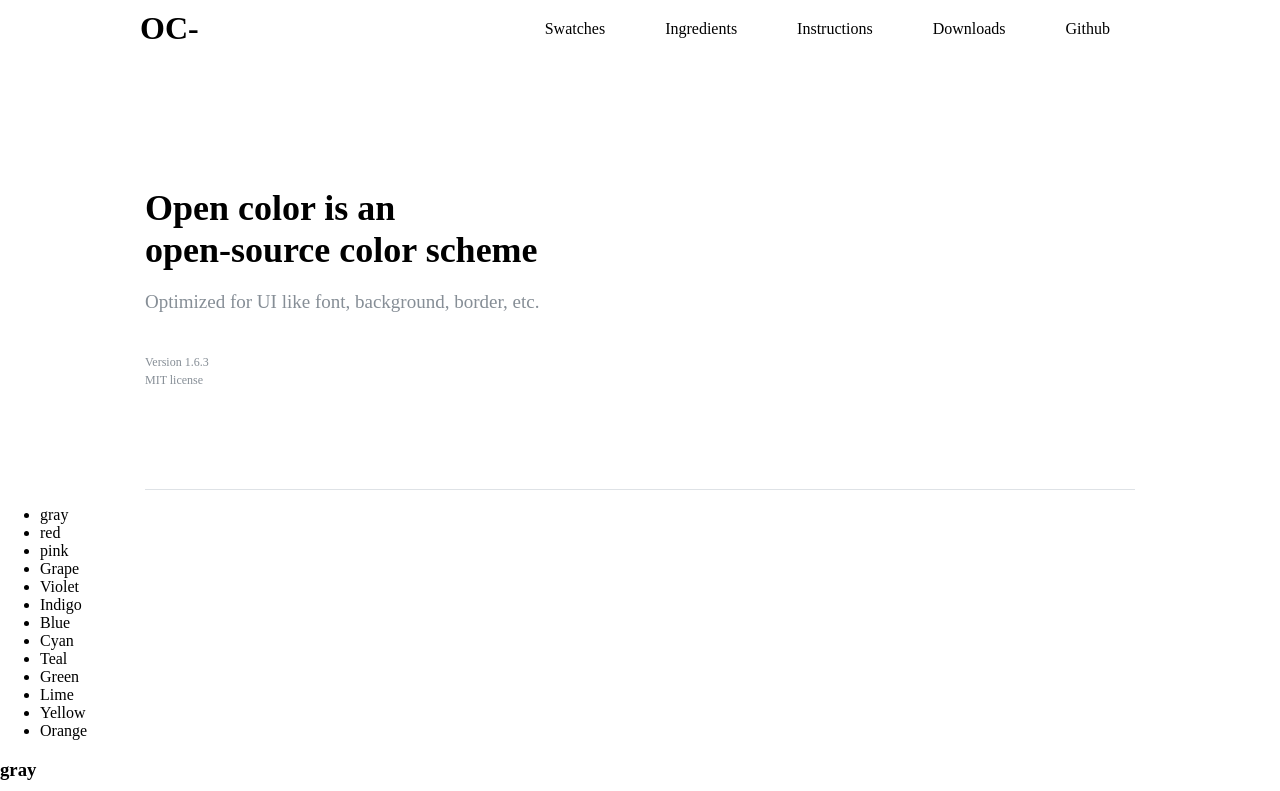
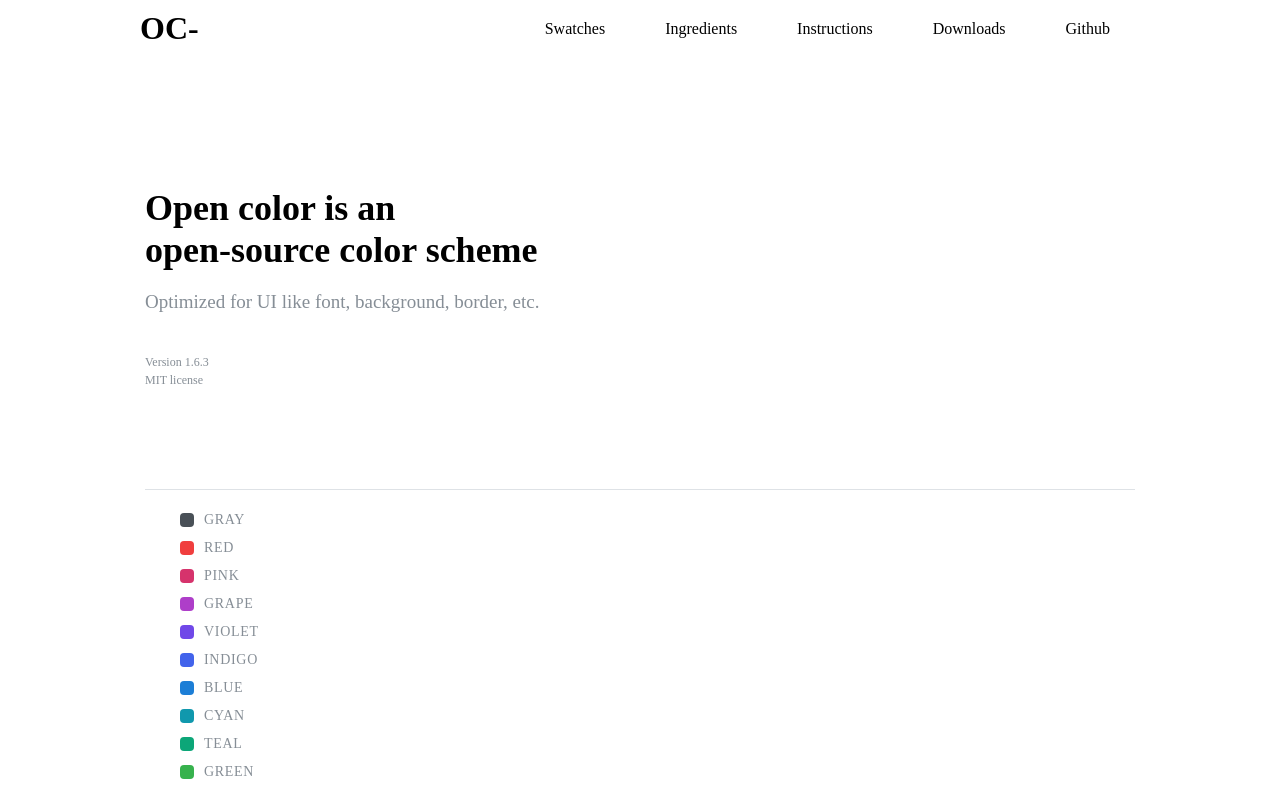
Before and after one commit to hunseok329/open-color-clone, a React (Create React App) app: page / in a window 1280 px wide. Shown: the top 791 px of the page. Built offline with nearby package versions, Linux system fonts and the light colour scheme.

Commit message:
color-list css to change style-component

```diff
--- a/package.json
+++ b/package.json
@@ -8,7 +8,8 @@
     "@testing-library/user-event": "^7.2.1",
     "react": "^16.13.1",
     "react-dom": "^16.13.1",
-    "react-scripts": "3.4.1"
+    "react-scripts": "3.4.1",
+    "styled-components": "^5.1.1"
   },
   "scripts": {
     "start": "react-scripts start",
--- /dev/null
+++ b/src/component/colorChips/color-list.css
@@ -0,0 +1,21 @@
+.shortcut-wrap {
+  list-style: none;
+}
+.shortcut-menus {
+  list-style: none;
+}
+
+.shortcut-wrap a.shortcut {
+  display: block;
+  padding: 6px 0;
+  width: 100%;
+  font-size: 14px;
+  color: #868e96;
+  font-weight: 400;
+  text-transform: uppercase;
+  letter-spacing: 0.05em;
+  transition: all 0.2s ease-out;
+}
+a {
+  text-decoration: none;
+}
--- a/src/component/colorChips/color-list.js
+++ b/src/component/colorChips/color-list.js
@@ -1,35 +1,65 @@
 import React from "react";
+import styled from "styled-components";
 import ColorGroup from "./color-group";
+import "./color-list.css";
 
 //Sum all the values and return "ColorList"
 function ColorList(props) {
   return (
-    <div className="row">
-      <div className="shortcut-wrap">
-        <ul className="shortcut-menus">{props.allColor.map(renderSample)}</ul>
+    <div className="container">
+      <div className="row">
+        <div className="shortcut-wrap">
+          <ul className="shortcut-menus">{props.allColor.map(renderSample)}</ul>
+        </div>
+        {props.allColor.map(renderColor)}
       </div>
-      {props.allColor.map(renderColor)}
     </div>
   );
 }
 
 //Take a "name" from "AllColor" and give it to ColorSample
-function renderSample(sample) {
-  return <ColorSample sampleName={sample.name}></ColorSample>;
+function renderSample(props) {
+  return (
+    <ColorSample
+      sampleName={props.name}
+      color={props.chips.chip7}
+    ></ColorSample>
+  );
 }
+
 //Give "AllColor" to ColorGroup
-function renderColor(color) {
-  return <ColorGroup name={color.name} colorsChip={color.chips}></ColorGroup>;
+function renderColor(props) {
+  return <ColorGroup name={props.name} colorsChip={props.chips}></ColorGroup>;
 }
+
 //Make each shortcut "<li>"
 function ColorSample(props) {
-  console.log(props);
   var aClass = "shortcut " + props.sampleName;
+  var hre = "#" + props.sampleName;
   return (
     <li>
-      <a className={aClass}>{props.sampleName}</a>
+      <a className={aClass} href={hre}>
+        <Span color={props.color}></Span>
+        <Name hcolor={props.color}>{props.sampleName}</Name>
+      </a>
     </li>
   );
 }
 
+const Span = styled.span`
+  display: inline-block;
+  margin-top: -2px;
+  margin-right: 10px;
+  width: 14px;
+  height: 14px;
+  border-radius: 4px;
+  vertical-align: middle;
+  background-color: ${(props) => props.color};
+`;
+
+const Name = styled.span`
+  &:hover {
+    color: ${(props) => props.hcolor};
+  }
+`;
 export default ColorList;
```
Also changed, not shown: 1 other file (tests, documents, lock files or other folders).
